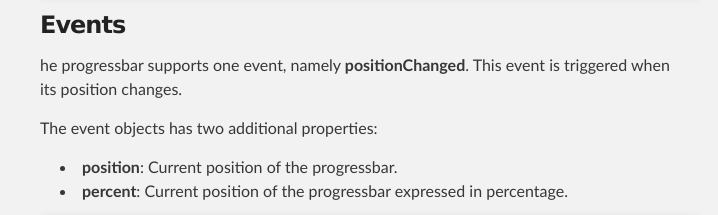
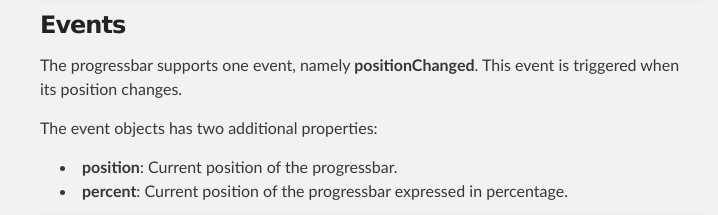
Before and after one commit to geersch/bootstrap-progressbar, a plain HTML site: page index.html in a window 1280 px wide. Shown: the part 3096-3311 px from the top of the page, 280-998 px from the left. Drawn offline with Linux system fonts and the light colour scheme.

Commit message:
Update index.html
Corrected a spelling mistake.

```diff
--- a/index.html
+++ b/index.html
@@ -184,7 +184,7 @@ $('#progressbar').('reset');</pre>
 
 <h3>Events</h3>
 
-<p>he progressbar supports one event, namely <strong>positionChanged</strong>. This event is triggered when its position changes.</p>
+<p>The progressbar supports one event, namely <strong>positionChanged</strong>. This event is triggered when its position changes.</p>
 
 <p>The event objects has two additional properties:</p>
 
```
